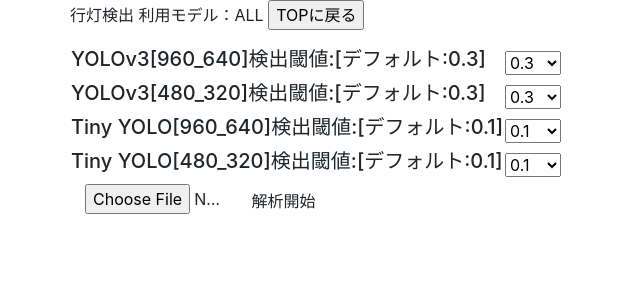
After one commit to ys201810/od_work, a Flask app: page /det_andon_rand_all in a window 1280 px wide. The commit adds this page. Shown: the top 300 px of the page, without its empty margins (0-640 px from the left). Run offline with Flask 2, Linux system fonts and the light colour scheme; some libraries are stand-ins or nearby versions.

Commit message:
[fix] add all result confirm page - index.html: add all page button. - app.py: add define function about predict using all models. - detection_andon_all.html: for display all results hmtl template.

```diff
--- a/web_if/app.py
+++ b/web_if/app.py
@@ -7,6 +7,7 @@ from od_yolo import YOLO
 from PIL import Image
 import os
 from keras.backend import tensorflow_backend as backend
+import numpy as np
 
 
 app = Flask(__name__)
@@ -52,6 +53,13 @@ def det_andon_v3_rand_480_320():
     return render_template('detection_andon_yolov3_480_320.html', model_name = 'YOLO v3(image_size:480_320)',
                            scores = [round((i +1) * 0.1, 1) for i in range(10)])
 
+@app.route('/det_andon_rand_all')
+def det_andon_v3_rand_all():
+    """480*320のyolov3での解析ページの初期状態記述"""
+    return render_template('detection_andon_all.html', model_name = 'ALL',
+                           scores = [round((i +1) * 0.1, 1) for i in range(10)])
+
+
 @app.route('/send_andon_det_tiny_yolo_960_640', methods=['GET', 'POST'])
 def send_andon_det_tiny_yolo_960_640():
     """960*480のtiny yoloでの画像アップロード後の解析と結果表示記述"""
@@ -83,7 +91,7 @@ def send_andon_det_yolov3_960_640():
 @app.route('/send_andon_det_tiny_yolo_480_320', methods=['GET', 'POST'])
 def send_andon_det_tiny_yolo_480_320():
     """480*320のtiny yoloでの画像アップロード後の解析と結果表示記述"""
-    model_kind = 'tiny_yolo_960_640'
+    model_kind = 'tiny_yolo_480_320'
     use_model = './model/tiny_trained_weights_480_320_final.h5'
     anchors_path = 'model/tiny_yolo_anchors_andon_train_480_320.txt'
     resize_size = (480, 320)
@@ -109,6 +117,54 @@ def send_andon_det_yolov3_480_320():
                            scores = [round((i +1) * 0.1, 1) for i in range(10)], selected_score=selected_score)
 
 
+
+@app.route('/send_andon_det_yolo_all', methods=['GET', 'POST'])
+def send_andon_det_yolo_all():
+    """全てのモデルでの画像アップロード後の解析と結果表示記述"""
+    model_kinds = ['yolov3_960_640', 'yolov3_480_320', 'tiny_yolo_960_640', 'tiny_yolo_480_320']
+    img_urls, result_urls, elapse_times, selected_scores = [], [], [], []
+
+    for model_kind in model_kinds:
+        if model_kind == 'yolov3_960_640':
+            use_model = './model/trained_weights_960_640_yolov3_final.h5'
+            anchors_path = './model/yolov3_anchors_andon_train_960_640.txt'
+            resize_size = (960, 640)
+            selected_score = float(request.form['score_v3_960_640'].split('_')[1]) # score's value format = 'score_0.1' so pick up after '_' charactor.
+
+        elif model_kind == 'yolov3_480_320':
+            use_model = './model/trained_weights_480_320_yolov3_final.h5'
+            anchors_path = './model/yolov3_anchors_andon_train_480_320.txt'
+            resize_size = (480, 320)
+            selected_score = float(request.form['score_v3_480_320'].split('_')[1]) # score's value format = 'score_0.1' so pick up after '_' charactor.
+
+        elif model_kind == 'tiny_yolo_960_640':
+            use_model = './model/tiny_trained_weights_960_640_final.h5'
+            anchors_path = 'model/tiny_yolo_anchors_andon_train_960_640.txt'
+            resize_size = (960, 640)
+            selected_score = float(request.form['score_tiny_960_640'].split('_')[1]) # score's value format = 'score_0.1' so pick up after '_' charactor.
+
+        elif model_kind == 'tiny_yolo_480_320':
+            model_kind = 'tiny_yolo_480_320'
+            use_model = './model/tiny_trained_weights_480_320_final.h5'
+            anchors_path = 'model/tiny_yolo_anchors_andon_train_480_320.txt'
+            resize_size = (480, 320)
+            selected_score = float(request.form['score_tiny_480_320'].split('_')[1]) # score's value format = 'score_0.1' so pick up after '_' charactor.
+
+        img_url, result_url, elapse_time = det_inference(model_kind, use_model, anchors_path, selected_score, resize_size)
+
+        img_urls.append(img_url)
+        result_urls.append(result_url)
+        elapse_times.append(elapse_time)
+        selected_scores.append(selected_score)
+
+    elapse_times = np.array(elapse_times)
+    elapse_times = np.round(elapse_times, 3)
+    elapse_times = elapse_times.tolist()
+    return render_template('detection_andon_all.html', img_url=img_urls[0], result_urls=result_urls, elapse_times=elapse_times,
+                           model_name = 'ALL',
+                           scores = [round((i +1) * 0.1, 1) for i in range(10)], selected_scores=selected_scores)
+
+
 def det_inference(model_kind, use_model, anchors_path, score, resize_size):
     """
     アップロードされた画像を用いた解析の実行と結果のreturn
@@ -128,7 +184,8 @@ def det_inference(model_kind, use_model, anchors_path, score, resize_size):
             img_postfix = org_img_name.split('.')[1]
             os.chdir(os.path.dirname(__file__))
             # アップロード画像の保存
-            img_file.save(os.path.join(app.config['UPLOAD_FOLDER'], org_img_name))
+            if not os.path.exists(os.path.join(app.config['UPLOAD_FOLDER'], org_img_name)):
+                img_file.save(os.path.join(app.config['UPLOAD_FOLDER'], org_img_name))
             img = cv2.imread(os.path.join(app.config['UPLOAD_FOLDER'], org_img_name))
 
             # リサイズ画像の保存
--- /dev/null
+++ b/web_if/templates/detection_andon_all.html
@@ -0,0 +1,122 @@
+{% extends "base.html" %}
+{% block content %}
+<form method="post" action="/send_andon_det_yolo_all" enctype="multipart/form-data">
+    <p>行灯検出  利用モデル：{{ model_name }}
+        <input type="button" onclick="location.href='/'"value="TOPに戻る"><br>
+    </p>
+
+    <table>
+        <tr>
+            <td><h5>YOLOv3[960_640]検出閾値:[デフォルト:0.3]</h5></td>
+            <td>
+                <select name="score_v3_960_640">
+                    <option value="score_0.05"> {{ 0.05 }} </option>
+                    {% for i in scores %}
+                        {% if i == 0.3 %}
+                            <option value="score_{{ i }}" selected> {{ i }} </option>
+                        {% else %}
+                            <option value="score_{{ i }}"> {{ i }} </option>
+                        {% endif %}
+                    {% endfor %}
+                </select>
+            </td>
+        </tr>
+        <tr>
+            <td><h5>YOLOv3[480_320]検出閾値:[デフォルト:0.3]</h5></td>
+            <td>
+                <select name="score_v3_480_320">
+                    <option value="score_0.05"> {{ 0.05 }} </option>
+                    {% for i in scores %}
+                        {% if i == 0.3 %}
+                            <option value="score_{{ i }}" selected> {{ i }} </option>
+                        {% else %}
+                            <option value="score_{{ i }}"> {{ i }} </option>
+                        {% endif %}
+                    {% endfor %}
+                </select>
+            </td>
+        </tr>
+        <tr>
+            <td><h5>Tiny YOLO[960_640]検出閾値:[デフォルト:0.1]</h5></td>
+            <td>
+                <select name="score_tiny_960_640">
+                    <option value="score_0.05"> {{ 0.05 }} </option>
+                    {% for i in scores %}
+                        {% if i == 0.1 %}
+                            <option value="score_{{ i }}" selected> {{ i }} </option>
+                        {% else %}
+                            <option value="score_{{ i }}"> {{ i }} </option>
+                        {% endif %}
+                    {% endfor %}
+                </select>
+            </td>
+        </tr>
+        <tr>
+            <td><h5>Tiny YOLO[480_320]検出閾値:[デフォルト:0.1]</h5></td>
+            <td>
+                <select name="score_tiny_480_320">
+                    <option value="score_0.05"> {{ 0.05 }} </option>
+                    {% for i in scores %}
+                        {% if i == 0.1 %}
+                            <option value="score_{{ i }}" selected> {{ i }} </option>
+                        {% else %}
+                            <option value="score_{{ i }}"> {{ i }} </option>
+                        {% endif %}
+                {% endfor %}
+                </select>
+            </td>
+        </tr>
+    </table>
+
+    <input type="file" id="img_file" name="img_file" class="col-sm-4">
+    <input type="submit" value="解析開始" class="btn">
+</form>
+    {% if elapse_times %}
+        <p><h3>実行結果</h3></p>
+        {% if img_url %}
+            <p><h5>解析元画像</h5></p>
+            <p><img src="{{ img_url }}" width="480" height="320"></p>
+        {% endif %}
+
+        <p><h3>解析結果</h3></p>
+
+        <table>
+            <tr>
+                <td>
+                    YOLO v3[960_640]<br>
+                    実行時間:{{ elapse_times[0] }}, 検出閾値: {{ selected_scores[0] }}
+                </td>
+                <td>
+                    YOLO v3[480_320]<br>
+                    実行時間:{{ elapse_times[1] }}, 検出閾値: {{ selected_scores[1] }}
+                </td>
+            </tr>
+            <tr>
+                <td>
+                    <p><img src="{{ result_urls[0] }}" width="480" height="320"></p>
+                </td>
+                <td>
+                    <p><img src="{{ result_urls[1] }}" width="480" height="320"></p>
+                </td>
+            </tr>
+            <tr>
+                <td>
+                    Tiny YOLO[960_640]<br>
+                    実行時間:{{ elapse_times[2] }}, 検出閾値: {{ selected_scores[2] }}
+                </td>
+                <td>
+                    Tiny YOLO[480_320]<br>
+                    実行時間:{{ elapse_times[3] }}, 検出閾値: {{ selected_scores[3] }}
+                </td>
+            </tr>
+            <tr>
+                <td>
+                    <p><img src="{{ result_urls[2] }}" width="480" height="320"></p>
+                </td>
+                <td>
+                    <p><img src="{{ result_urls[3] }}" width="480" height="320"></p>
+                </td>
+            </tr>
+        </table>
+    {% endif %}
+{% endblock %}
--- a/web_if/templates/index.html
+++ b/web_if/templates/index.html
@@ -4,7 +4,8 @@
    <input type="button" onclick="location.href='/det_andon_tiny_rand_960_640'" value="[検出]行灯(Tiny YOLO)[960_640]" style="WIDTH: 200px; HEIGHT: 200px"><br>
    <input type="button" onclick="location.href='/det_andon_v3_rand_960_640'" value="[検出]行灯(YOLO v3)[960_640]" style="WIDTH: 200px; HEIGHT: 200px"><br>
    <input type="button" onclick="location.href='/det_andon_tiny_rand_480_320'" value="[検出]行灯(Tiny YOLO)[480_320]" style="WIDTH: 200px; HEIGHT: 200px"><br>
-   <input type="button" onclick="location.href='/det_andon_v3_rand_480_320'" value="[検出]行灯(YOLO v3)[480_320]" style="WIDTH: 200px; HEIGHT: 200px">
+   <input type="button" onclick="location.href='/det_andon_v3_rand_480_320'" value="[検出]行灯(YOLO v3)[480_320]" style="WIDTH: 200px; HEIGHT: 200px"><br>
+   <input type="button" onclick="location.href='/det_andon_rand_all'" value="[検出]行灯(ALL)" style="WIDTH: 200px; HEIGHT: 200px">
    <!-- <input type="button" onclick="location.href='/class_shashu_rand'"value="[分類]bike types"><br> -->
 </form>
 {% endblock %}
```
Also changed, not shown: 1 other file.
